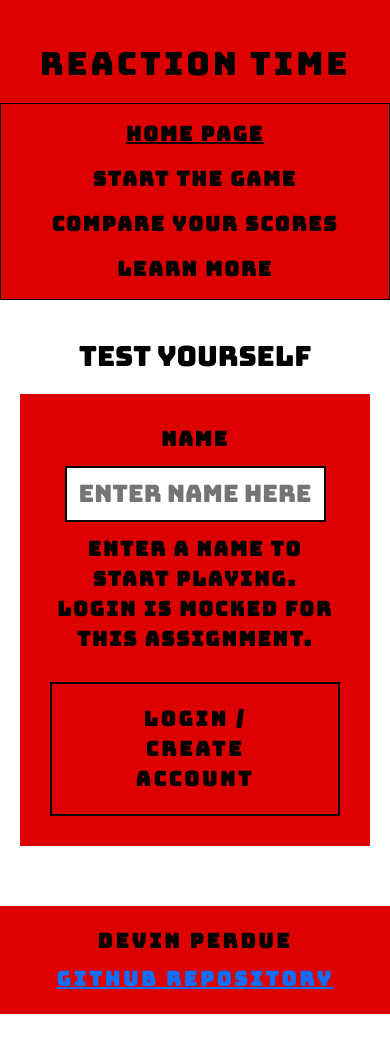
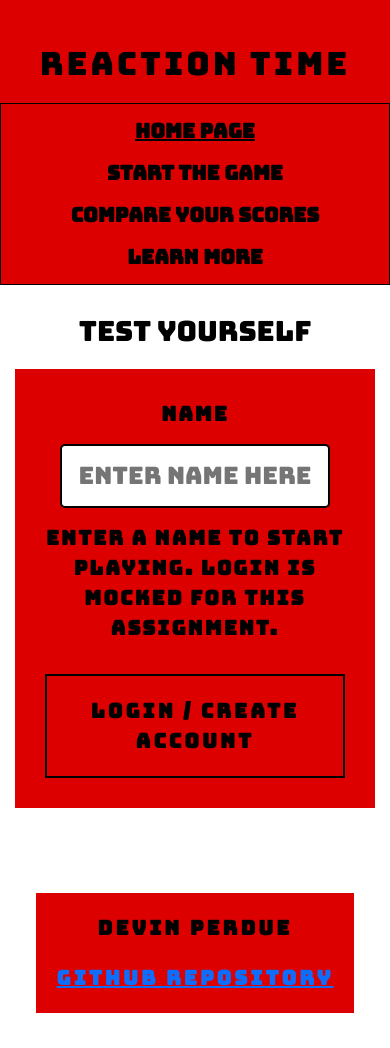
Before and after one commit to perdue-d/startup, a React (Vite) app: page / in a window 390 px wide. Before the commit the page ends 1014 px from the top, so only its background shows below. Built offline with nearby package versions, Linux system fonts and the light colour scheme.

Commit message:
remembered that I need to do this as well so did it now

```diff
--- a/src/app.css
+++ b/src/app.css
@@ -174,4 +174,101 @@ input {
     font-size: 20px;
     letter-spacing: 2px;
   }
+
+
+/* React P2 game styling */
+
+.page-content {
+  text-align: center;
+  padding: 30px 15px;
 }
+
+.game-area {
+  position: relative;
+  width: 90%;
+  max-width: 850px;
+  height: 400px;
+  margin: 25px auto;
+  background-color: #f1f1f1;
+  border: 4px solid black;
+  border-radius: 12px;
+  overflow: hidden;
+}
+
+.game-target {
+  position: absolute;
+  transform: translate(-50%, -50%);
+  width: 90px;
+  height: 70px;
+  background-color: rgb(220, 0, 0);
+  border: 3px solid black;
+  border-radius: 10px;
+  color: white;
+  font-size: 15px;
+  font-weight: bold;
+  cursor: pointer;
+}
+
+.game-target:hover {
+  background-color: #aa0000;
+}
+
+.button-row {
+  display: flex;
+  justify-content: center;
+  flex-wrap: wrap;
+  gap: 20px;
+  margin: 20px auto;
+}
+
+.label-column {
+  display: flex;
+  flex-direction: column;
+  align-items: center;
+  gap: 15px;
+}
+
+.label-column input {
+  width: min(320px, 90%);
+  padding: 12px;
+  border: 2px solid black;
+  border-radius: 5px;
+}
+
+.score-table {
+  max-width: 850px;
+  margin: 25px auto;
+}
+
+.main-footer {
+  display: flex;
+  justify-content: center;
+  flex-wrap: wrap;
+  gap: 20px;
+  margin: 35px auto;
+  padding: 20px;
+}
+
+@media (max-width: 600px) {
+  .game-area {
+    height: 300px;
+    width: 95%;
+  }
+
+  .game-target {
+    width: 75px;
+    height: 60px;
+  }
+
+  .nav-list {
+    flex-wrap: wrap;
+    letter-spacing: normal;
+    gap: 12px;
+    padding: 12px;
+  }
+
+  .score-table {
+    font-size: 12px;
+  }
+ }
+}
```
